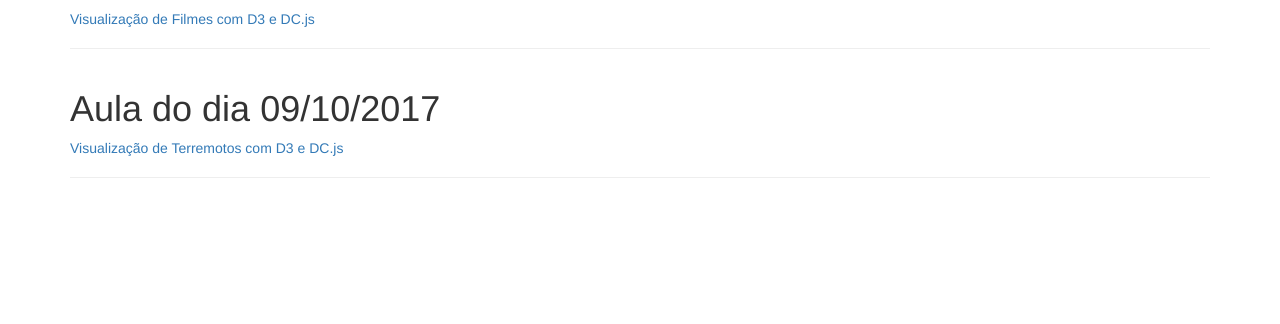
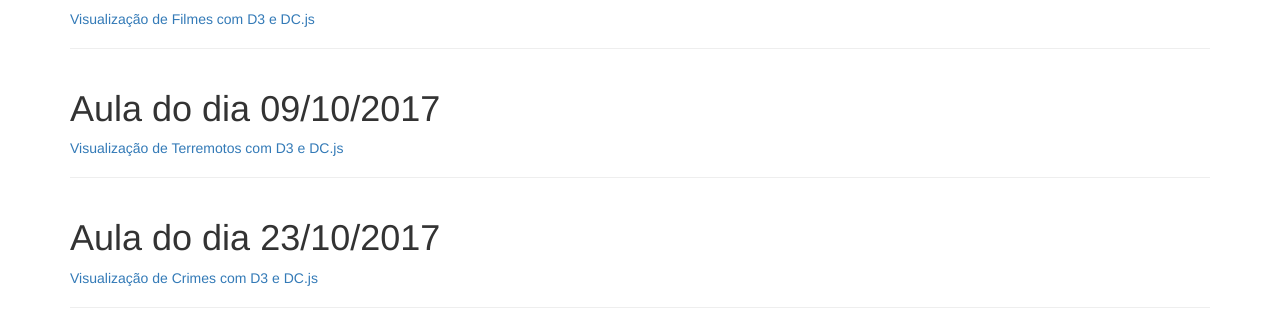
Before and after one commit to carolhmj/datavis-course, a plain HTML site: page index.html in a window 1280 px wide. Shown: the part 740-1064 px from the top of the page. Before the commit the page ends 938 px from the top, so only its background shows below. Drawn offline with nearby package versions, Linux system fonts and the light colour scheme.

Commit message:
Updated index

```diff
--- a/index.html
+++ b/index.html
@@ -74,6 +74,11 @@
         <p><a href="/datavis-course/2017_10_09/earthquakes.html">Visualização de Terremotos com D3 e DC.js</a></p>
       </div>
 
+      <div class="page-header">
+        <h1>Aula do dia 23/10/2017</h1>
+        <p><a href="/datavis-course/2017_10_23/chicago.html">Visualização de Crimes com D3 e DC.js</a></p>
+      </div>
+
     </div><!-- /.container -->
 
     <!-- jQuery (necessary for Bootstrap's JavaScript plugins) -->
```
Also changed, not shown: 2017_10_23/chicago.html (+1 -1 lines).
